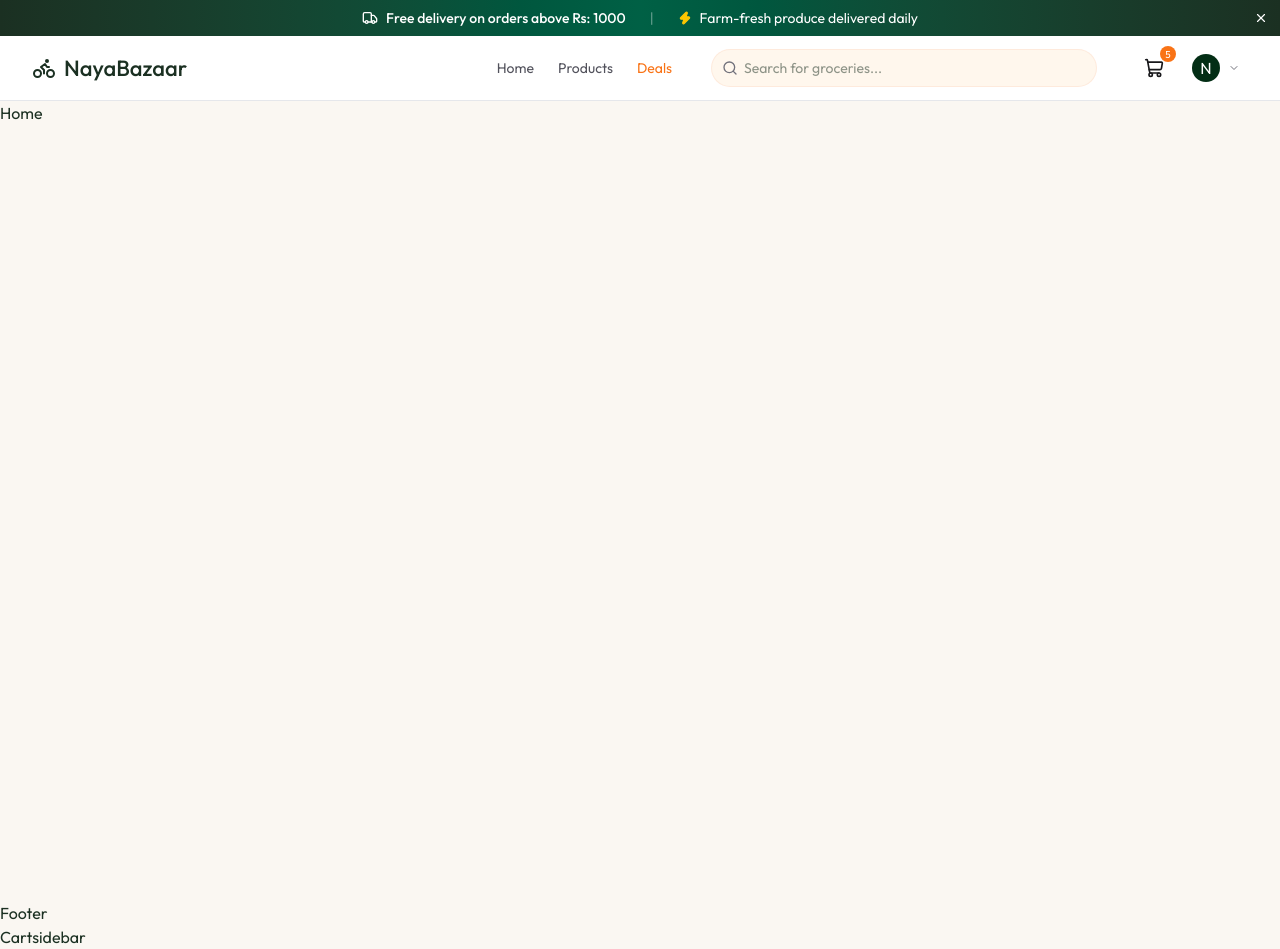
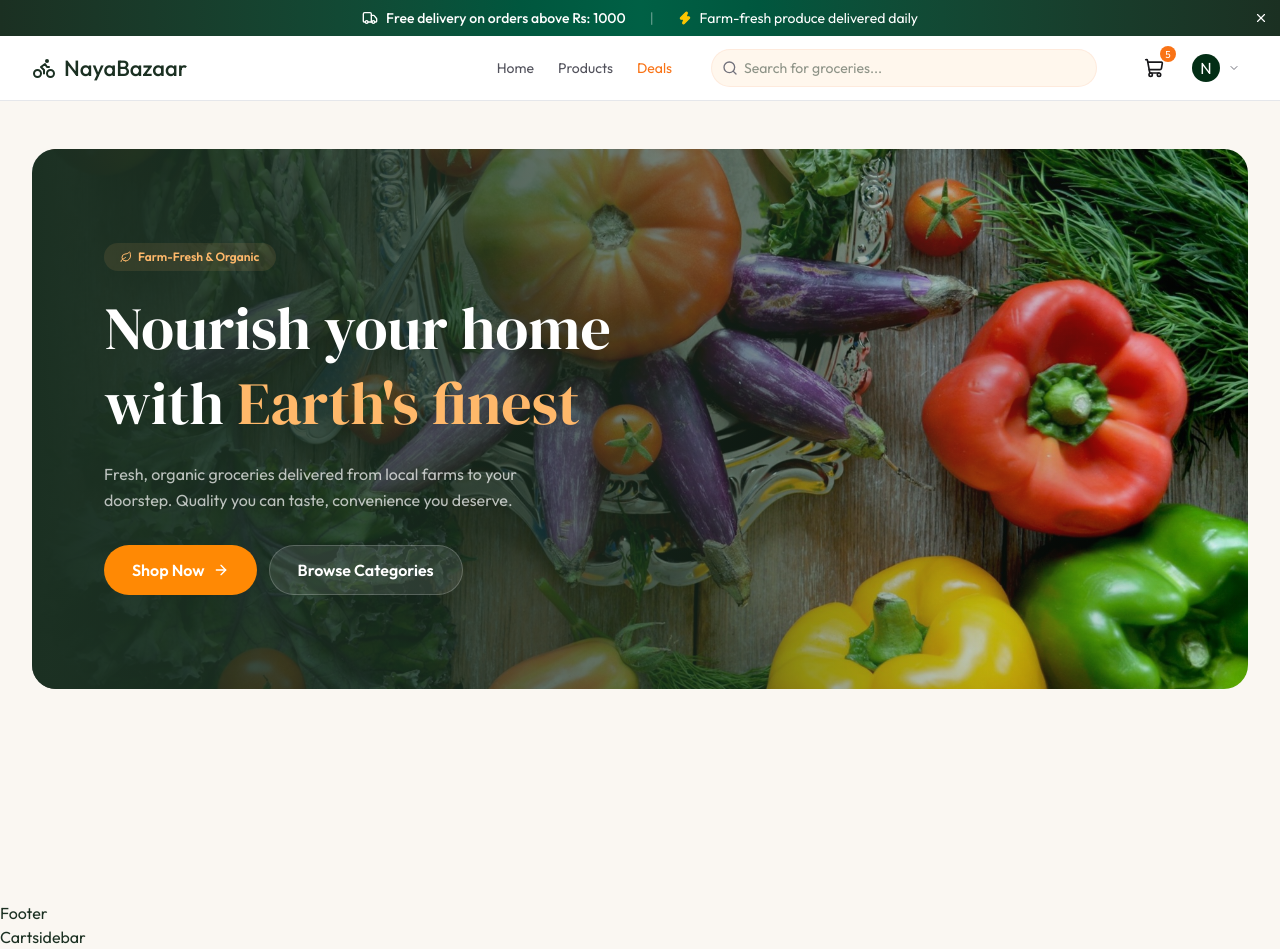
Before and after one commit to NikhilTamang/grocery-ecommerce, a React (Vite) app in the folder client/: page / in a window 1280 px wide. Built offline with nearby package versions, Linux system fonts and the light colour scheme.

Commit message:
Hero section

```diff
--- /dev/null
+++ b/client/src/components/Home/Hero.tsx
@@ -0,0 +1,50 @@
+import { ArrowRightIcon, LeafIcon } from "lucide-react";
+import { heroSectionData } from "../../assets/assets";
+import { Link } from "react-router-dom";
+
+const Hero = () => {
+  return (
+    <section className="relative overflow-hidden min-h-[540px] mb-10 rounded-3xl flex items-center">
+      <img
+        src={heroSectionData.hero_image}
+        alt="Hero"
+        className="absolute inset-0 h-full w-full object-cover"
+      />
+      <div className="absolute inset-0 bg-linear-to-r  from-app-green via-app-green/65 to-transparent" />
+
+      <div className="relative max-w-7xl mx-auto px-4 sm:px-6 lg:px-8 py-20 w-full">
+        <div className="max-w-xl xl:pl-10">
+          <span className="inline-flex items-center gap-1.5 px-4 py-1.5 text-xs font-semibold text-orange-300 bg-orange-300/10 rounded-full mb-5">
+            <LeafIcon className="size-3" /> Farm-Fresh & Organic
+          </span>
+
+          <h1 className="font-serif text-4xl sm:text-5xl lg:text-6xl text-white leading-tight mb-5">
+            Nourish your home with{" "}
+            <span className="text-orange-300">Earth's finest</span>
+          </h1>
+          <p className="text-base text-white/70 leading-relaxed mb-8 max-w-md">
+            {heroSectionData.description}
+          </p>
+
+          <div className="flex flex-wrap gap-3">
+            <Link
+              to="/products"
+              className="px-7 py-3 bg-orange-400 text-white font-semibold rounded-full hover:bg-orange-500 transition-all flex-center gap-2 active:scale-[0.98]"
+            >
+              Shop Now
+              <ArrowRightIcon className="size-4" />
+            </Link>
+            <Link
+              to="/products"
+              className="px-7 py-3 bg-white/10 text-white font-semibold rounded-full hover:bg-white/20 transition-all border border-white/20"
+            >
+              Browse Categories
+            </Link>
+          </div>
+        </div>
+      </div>
+    </section>
+  );
+};
+
+export default Hero;
--- a/client/src/pages/Home.tsx
+++ b/client/src/pages/Home.tsx
@@ -1,7 +1,9 @@
+import Hero from "../components/Home/Hero"
+
 const Home = () => {
   return (
-    <div>
-      Home
+    <div className="min-h-screen max-w-7xl mx-auto px-4 sm:px-6 lg:px-8 py-12">
+      <Hero />
     </div>
   )
 }
```
